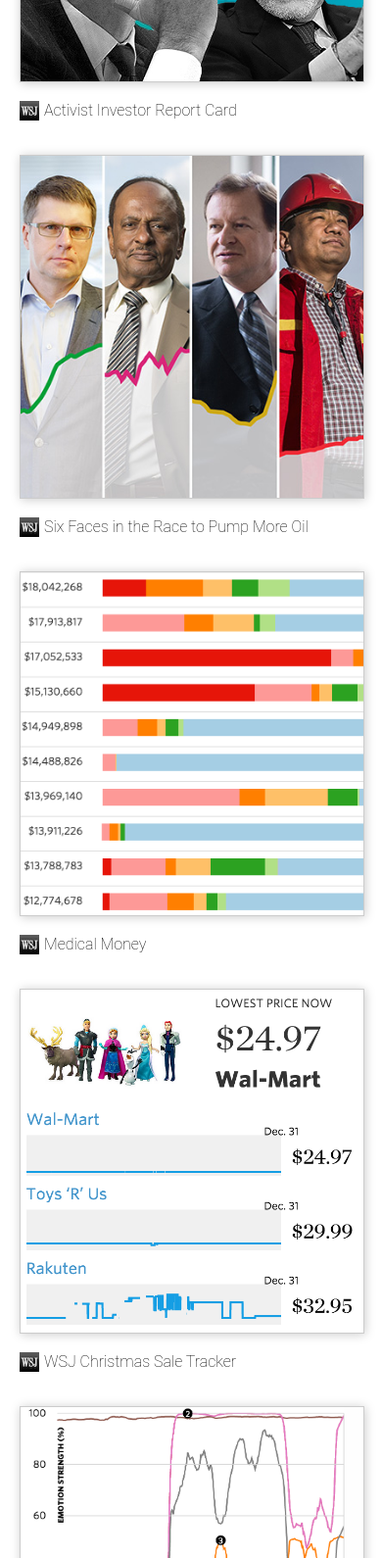
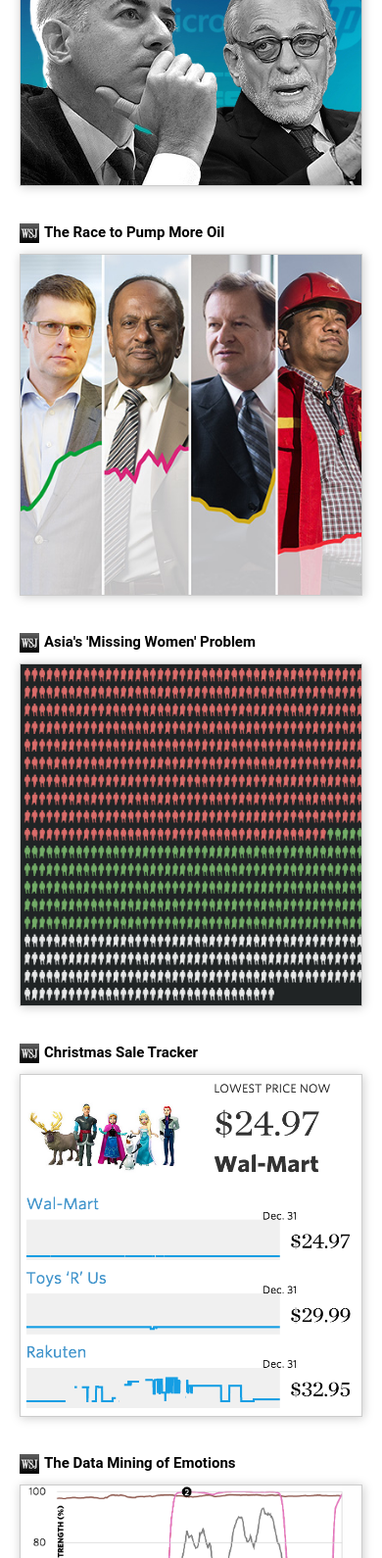
Before and after one commit to cmcenaney/cmcenaney.github.io, a plain HTML site: page index.html in a window 390 px wide. Shown: the part 410-2000 px from the top of the page at 98% size. Drawn offline with nearby package versions, Linux system fonts and the light colour scheme; no server answers.

Commit message:
added new project, changed styles

```diff
--- a/index.html
+++ b/index.html
@@ -4,6 +4,7 @@
 	<head>
 		<link rel="stylesheet" href="//maxcdn.bootstrapcdn.com/font-awesome/4.3.0/css/font-awesome.min.css">
 		<meta name="viewport" content="width=device-width, initial-scale=1.0" />
+		<link rel="stylesheet" href="https://cdnjs.cloudflare.com/ajax/libs/twitter-bootstrap/4.0.0-alpha/css/bootstrap.min.css">
 		<link rel='stylesheet' type='text/css' href='style.css'/>
 	</head>
 	<div class="wrap">
@@ -15,11 +16,18 @@
 			<a href="mailto:colleenmcenaney@gmail.com" target="_blank"><i class="fa fa-envelope-o"></i></a>
 			<a href="resume.pdf" target="_blank"><i class="fa fa-paperclip"></i></a>
 		</div>
-		<div class='items'></div>
+
+
+		<div class="row">
+
+				<div class='items'></div>
+
+		</div>
 	</div>
 </div>
 
 	<script src='https://ajax.googleapis.com/ajax/libs/jquery/2.1.3/jquery.min.js'></script>
+	<script src='https://cdnjs.cloudflare.com/ajax/libs/twitter-bootstrap/4.0.0-alpha/js/bootstrap.min.js'></script>
 	<script src='script.js'></script>
 
 </body>
--- a/info.json
+++ b/info.json
@@ -7,21 +7,21 @@
 		"link":"http://graphics.wsj.com/activist-investor/"
 	},
 	{
-		"name":"Six Faces in the Race to Pump More Oil",
+		"name":"The Race to Pump More Oil",
 		"date":"Oct. 7, 2014",
 		"img":"img/oil.jpg",
 		"icon":"img/wsjicon.png",
 		"link":"http://graphics.wsj.com/global-oil-men/"
 	},
 	{
-		"name":"Medical Money",
-		"date":"Oct. 7, 2014",
-		"img":"img/medicalmoney.png",
+		"name":"Asia's 'Missing Women' Problem",
+		"img":"img/missingwomen.png",
 		"icon":"img/wsjicon.png",
-		"link":"http://graphics.wsj.com/medical-money/"
+		"link":"http://www.wsj.com/articles/asia-struggles-for-a-solution-to-its-missing-women-problem-1448545813?tesla=y#"
 	},
+
 	{
-		"name":"WSJ Christmas Sale Tracker",
+		"name":"Christmas Sale Tracker",
 		"date":"Nov. 9, 2014",
 		"img":"img/tracker.png",
 		"icon":"img/wsjicon.png",
@@ -53,5 +53,13 @@
 		"img":"img/dosanddont.png",
 		"icon":"img/wsjicon.png",
 		"link":"http://graphics.wsj.com/i-dos-and-donts/"
+	},
+	{
+		"name":"Medical Money",
+		"date":"Oct. 7, 2014",
+		"img":"img/medicalmoney.png",
+		"icon":"img/wsjicon.png",
+		"link":"http://graphics.wsj.com/medical-money/"
 	}
+
 ]
--- a/script.js
+++ b/script.js
@@ -2,14 +2,14 @@ $(document).ready(function(){
 	$.getJSON('info.json', function(data){
 		$.each(data, function(i,item){
 			$('.items').append(
-				'<div class="box">'+
+				'<div class="col-md-4 box">'+
 					'<a href="'+item.link+'" target="_blank">'+
 						'<div class="boxInner">'+
-							'<img class="main-image" src="'+item.img+'"></img>'+
 							'<div class="titleBox">'+
 								'<img src="'+item.icon+'"/>'+
 								'<p>'+item.name+'</p>'+
 							'</div>'+
+							'<img class="main-image" src="'+item.img+'"></img>'+
 						'</div>'+
 					'</a>'+
 				'</div>'
--- a/style.css
+++ b/style.css
@@ -15,36 +15,49 @@ h1{
 .extra-icons{
 	margin-top:-10px;
 	text-align: center;
+   font-size: 20px;
 }
 
 .subhead{
 	text-align: center;
+   margin-top:10px;
 
 }
 
 
+/*.col-sm-4{
+   padding-left:4px;
+   padding-right:4px;
+
+}*/
 
 .items{
 	clear:both;
+   padding-bottom:100px;
+   overflow: hidden;
 }
 
 .wrap {
+
+   padding-top:50px;
 	max-width:960px;
    	overflow: hidden;
    	margin: 0 auto;
    	padding-left:20px;
+      padding-right:20px   ;
 }
-
+/*
 .box {
    float: left;
    position: relative;
    width: 25%;
 
-}
+}*/
 
-.boxInner {
-   margin-right: 20px
-}
+/*.boxInner {
+   margin-right: 20px;
+   margin-left:20px;
+}*/
 
 .main-image{
    	width: 100%;
@@ -56,19 +69,21 @@ h1{
 
 .boxInner .titleBox {
 	float:left;
- 	margin:15px 0px 20px 0px;
+ 	margin:35px 0px -5px 0px;
 }
 
 .titleBox img{
 	width:20px;
 	height:20px;
 	margin-right:5px;
-	float: left;
+
 }
 
 .titleBox p{
 	display:inline;
 	text-indent:-1.5em;
+   font-size:15px;
+   font-weight:600;
 }
 
 a{
@@ -79,47 +94,3 @@ a{
 a:hover{
 	color:#999;
 }
-
-body.no-touch .boxInner:hover .titleBox, body.touch .boxInner.touchFocus .titleBox {
-   margin-bottom: 0;
-}
-@media only screen and (max-width : 480px) {
-   /* Smartphone view: 1 tile */
-   .box {
-      width: 100%;
-
-   }
-   .extra-icons{
-   		margin:-10px 0px 0px 0px;
-   		width:100%;
-   }
-}
-@media only screen and (max-width : 705px) and (min-width : 481px) {
-   /* Tablet view: 2 tiles */
-   .box {
-      width: 50%;
-
-   }
-}
-
-@media only screen and (max-width : 799px) and (min-width : 706px) {
-   /* Small desktop / ipad view: 3 tiles */
-   .box {
-      width: 50%;
-
-   }
-}
-@media only screen and (max-width : 1050px) and (min-width : 799px) {
-   /* Small desktop / ipad view: 3 tiles */
-   .box {
-      width: 33.3%;
-
-   }
-}
-@media only screen and (max-width : 1290px) and (min-width : 1051px) {
-   /* Medium desktop: 4 tiles */
-   .box {
-      width: 25%;
-
-   }
-}
```
Also changed, not shown: img/missingwomen.png (added).
